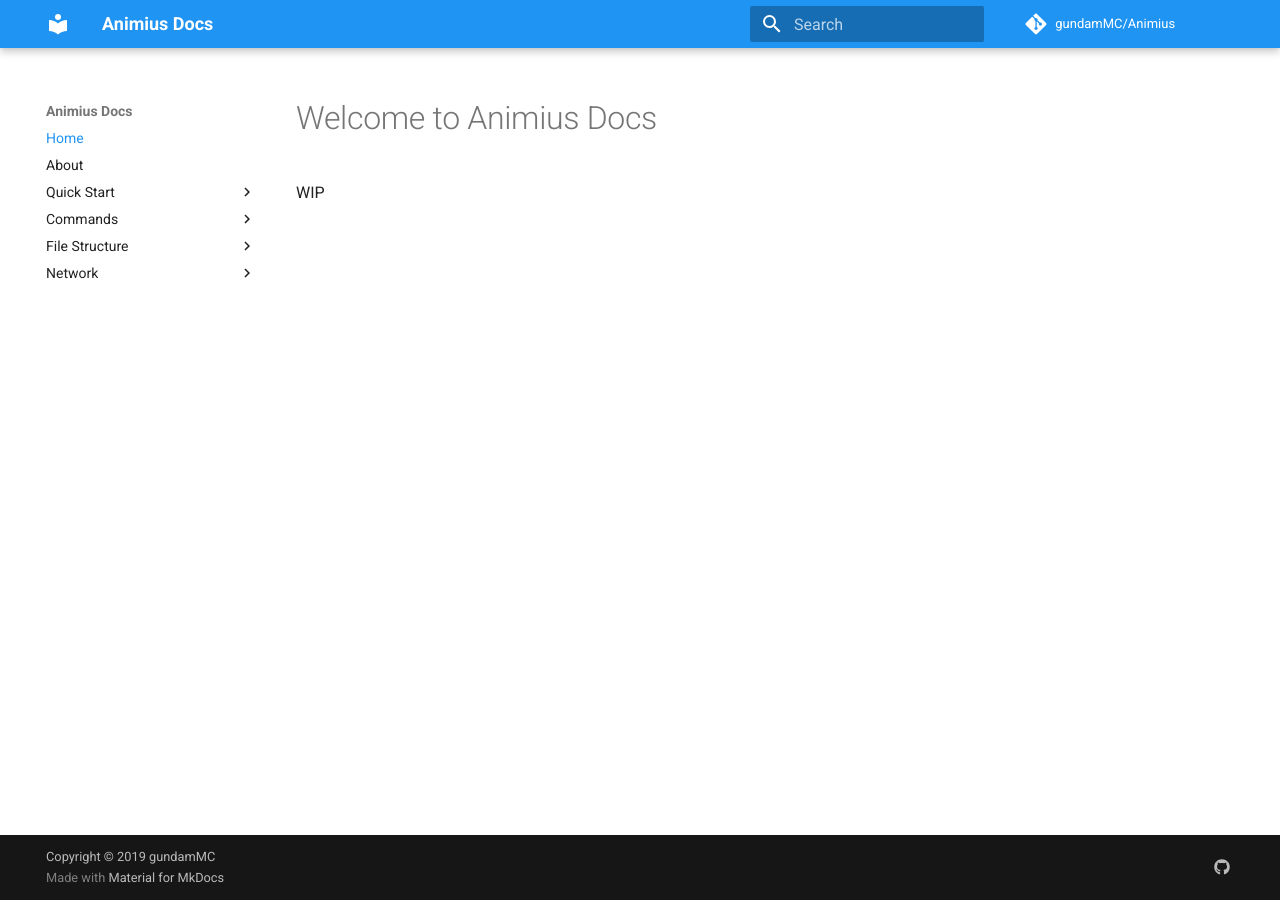
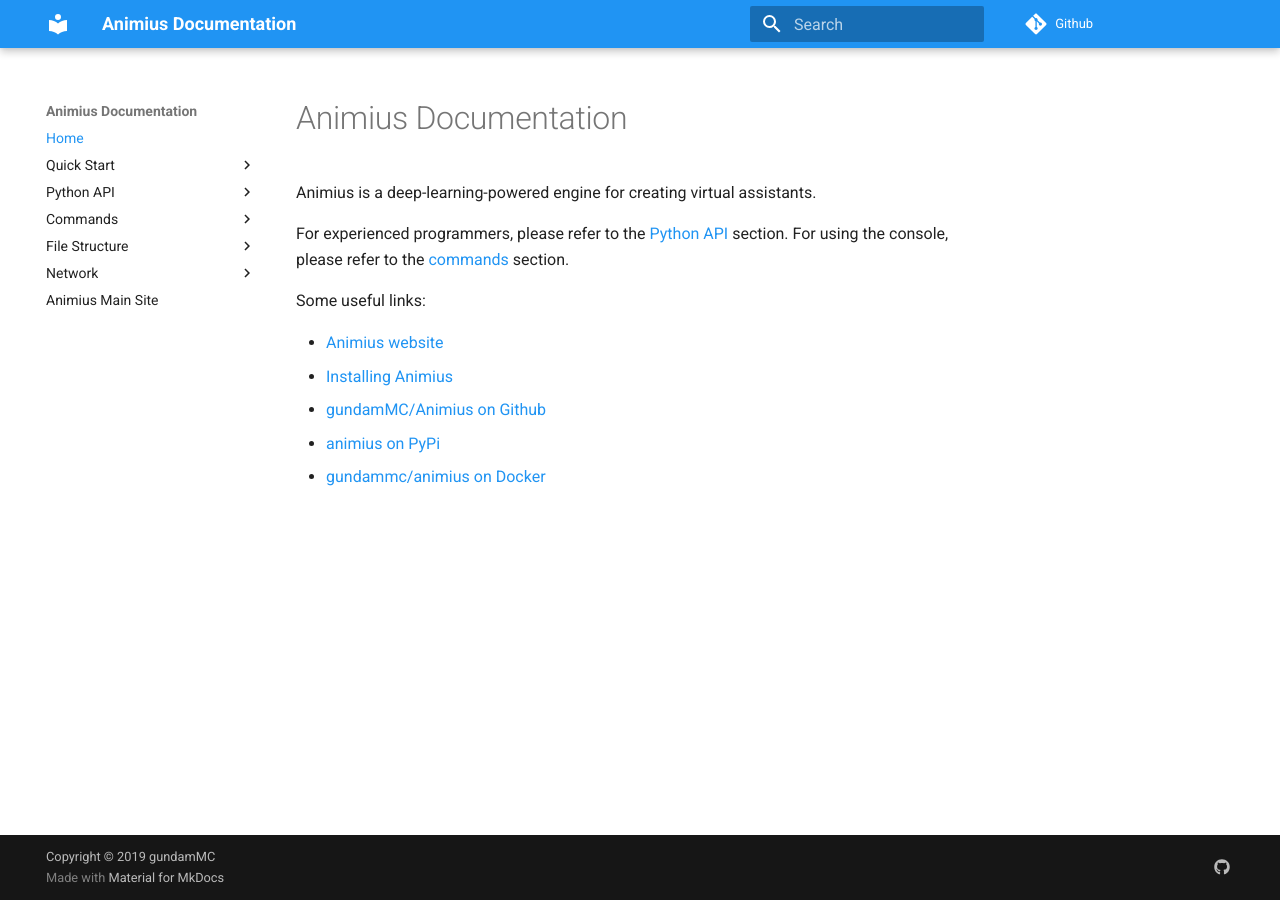
Before and after one commit to gundamMC/animius, an MkDocs documentation site: the page built from docs/index.md, in a window 1280 px wide. Built offline with MkDocs 1.6.1 and Material for MkDocs 9.7.7, drawn with Linux system fonts in a browser that asks for light colours; comment, search, counter and statistics services are not loaded.

Commit message:
Update doc home page

```diff
--- a/docs/index.md
+++ b/docs/index.md
@@ -1,3 +1,13 @@
-# Welcome to Animius Docs
+# Animius Documentation
 
-WIP
+Animius is a deep-learning-powered engine for creating virtual assistants.
+
+For experienced programmers, please refer to the [Python API](python/overview.md) section. For using the console, please refer to the [commands](commands/overview.md) section.
+
+Some useful links:
+
+- [Animius website](https://www.animius.org/)
+- [Installing Animius](https://www.animius.org/install)
+- [gundamMC/Animius on Github](https://github.com/gundamMC/Animius)
+- [animius on PyPi](https://pypi.org/project/animius)
+- [gundammc/animius on Docker](https://hub.docker.com/r/gundammc/animius)
--- a/mkdocs.yml
+++ b/mkdocs.yml
@@ -1,5 +1,5 @@
 # Project Information
-site_name: 'Animius Docs'
+site_name: 'Animius Documentation'
 site_description: 'A Documentation of Animius'
 site_author: 'gundamMC'
 site_url: 'https://gundammc.github.io/Animius'
@@ -10,11 +10,12 @@
 # Navigation
 nav:
     - Home: 'index.md'
-    - About: 'about.md'
     - Quick Start:
         - Overview: 'quick start/overview.md'
         - Python Library: 'quick start/python.md'
         - Commands: 'quick start/commands.md'
+    - Python API:
+        - Overview: 'python/overview.md'
     - Commands:
         - Overview: 'commands/overview.md'
         - Waifu: 'commands/waifu.md'
@@ -30,6 +31,7 @@
         - Overview: 'network/overview.md'
         - Authentication: 'network/authentication.md'
         - Encryption: 'network/encryption.md'
+    - Animius Main Site: https://www.animius.org/
 
 # Themes
 theme:
@@ -39,11 +41,13 @@
         accent: 'blue'
 
 # Repo information
-repo_name: 'gundamMC/Animius'
+repo_name: 'Github'
 repo_url: 'https://github.com/gundamMC/Animius'
 
 # Extensions
 markdown_extensions:
+  - toc:
+      permalink: true
   - codehilite:
       linenums: true
   - pymdownx.tilde
```
